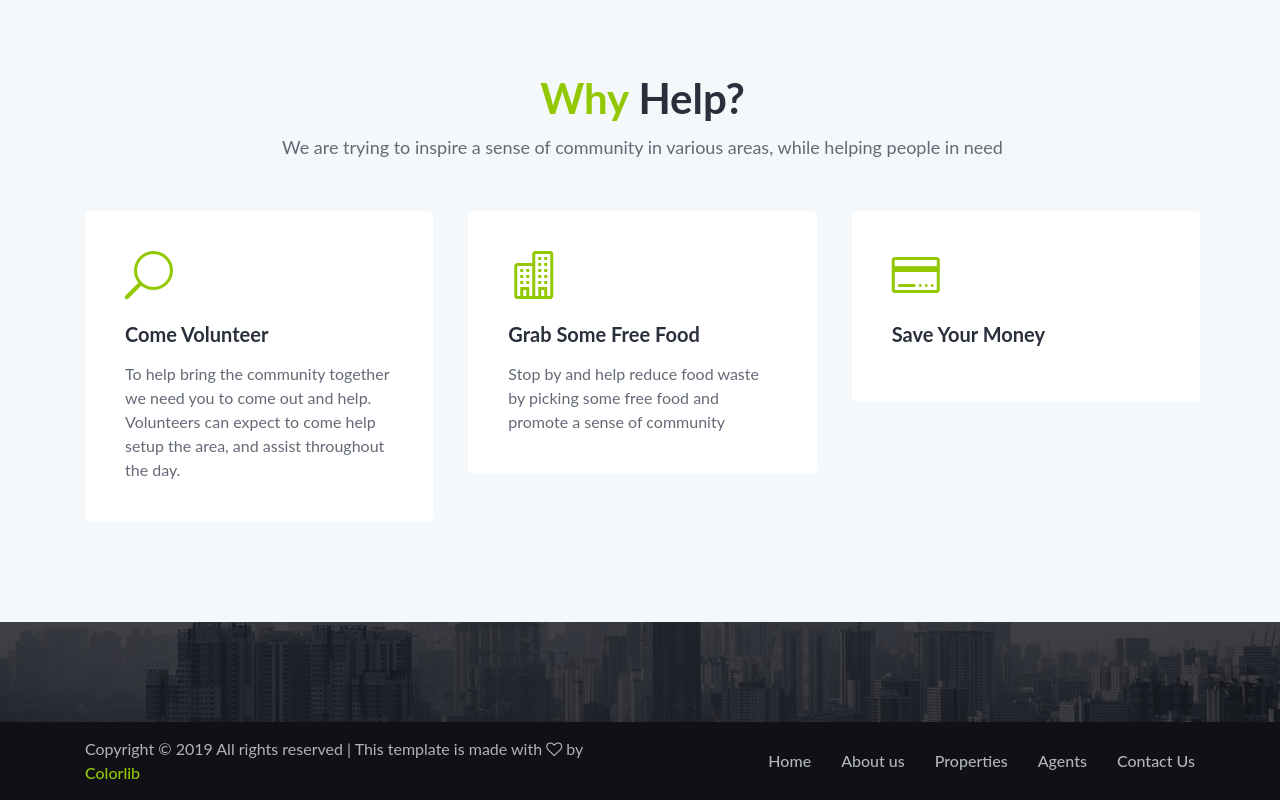
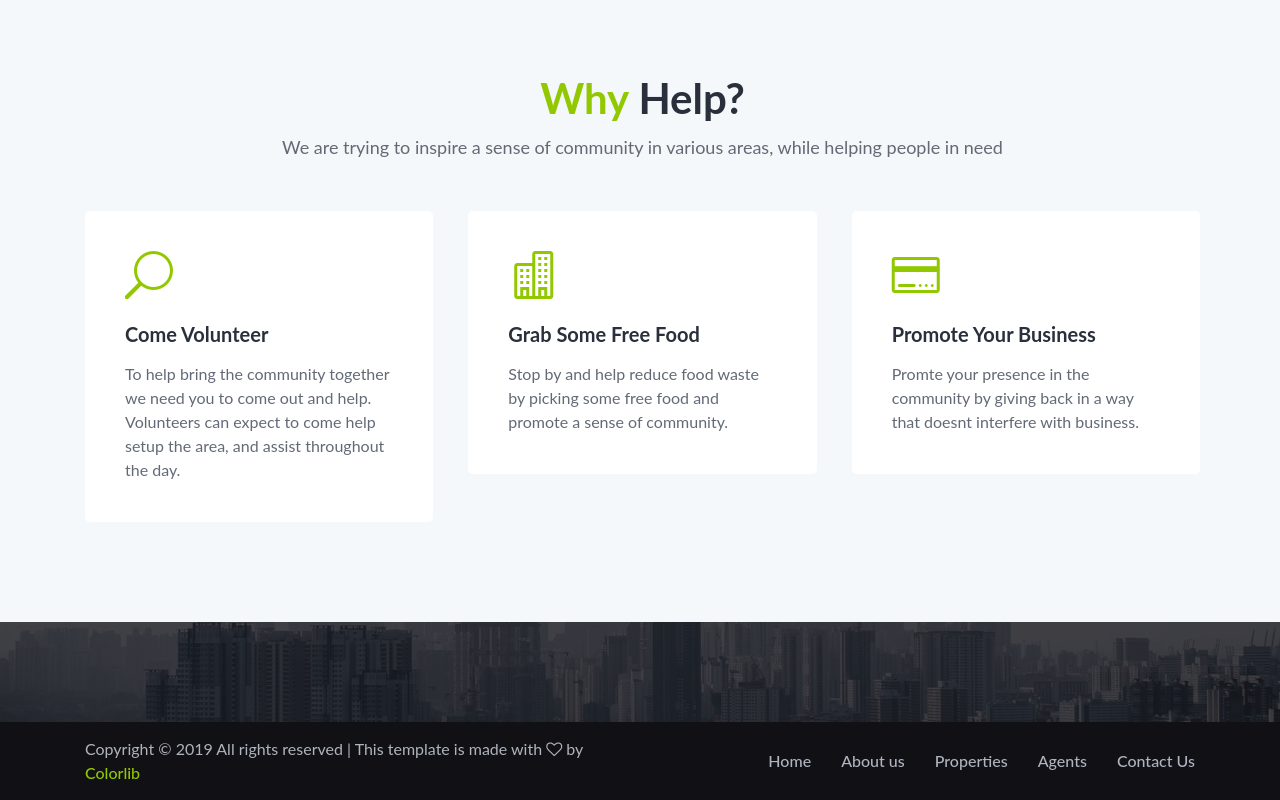
Before and after one commit to kenthedev/CharityParity, a website: page index.html in a window 1280 px wide. Shown: the part 2682-3482 px from the top of the page. Drawn offline with Linux system fonts and the light colour scheme; some packages are replaced by stand-ins of ours.

Commit message:
Update index.html

```diff
--- a/index.html
+++ b/index.html
@@ -427,7 +427,7 @@
                             <i class="icon_building"></i>
                         </div>
                         <h5>Grab Some Free Food</h5>
-                        <p>Stop by and help reduce food waste by picking some free food and promote a sense of community</p>
+                        <p>Stop by and help reduce food waste by picking some free food and promote a sense of community.</p>
                     </div>
                 </div>
 
@@ -438,8 +438,8 @@
                         <div class="choose-us-icon">
                             <i class="icon_creditcard"></i>
                         </div>
-                        <h5>Save Your Money</h5>
-                        <p></p>
+                        <h5>Promote Your Business</h5>
+                        <p>Promte your presence in the community by giving back in a way that doesnt interfere with business.</p>
                     </div>
                 </div>
 
```
